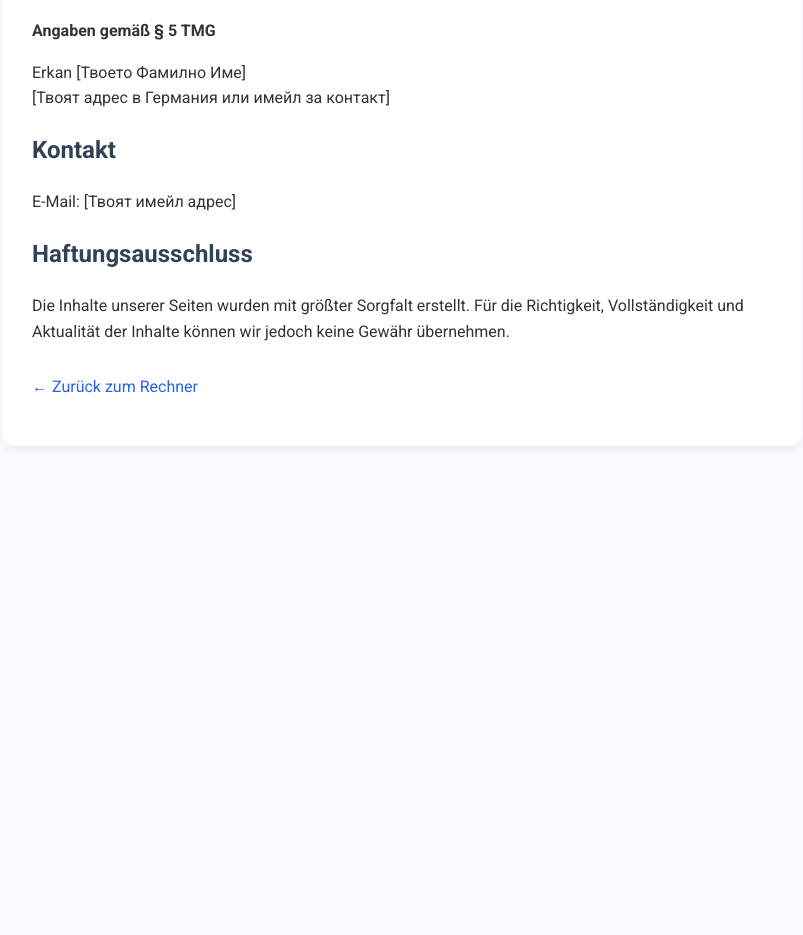
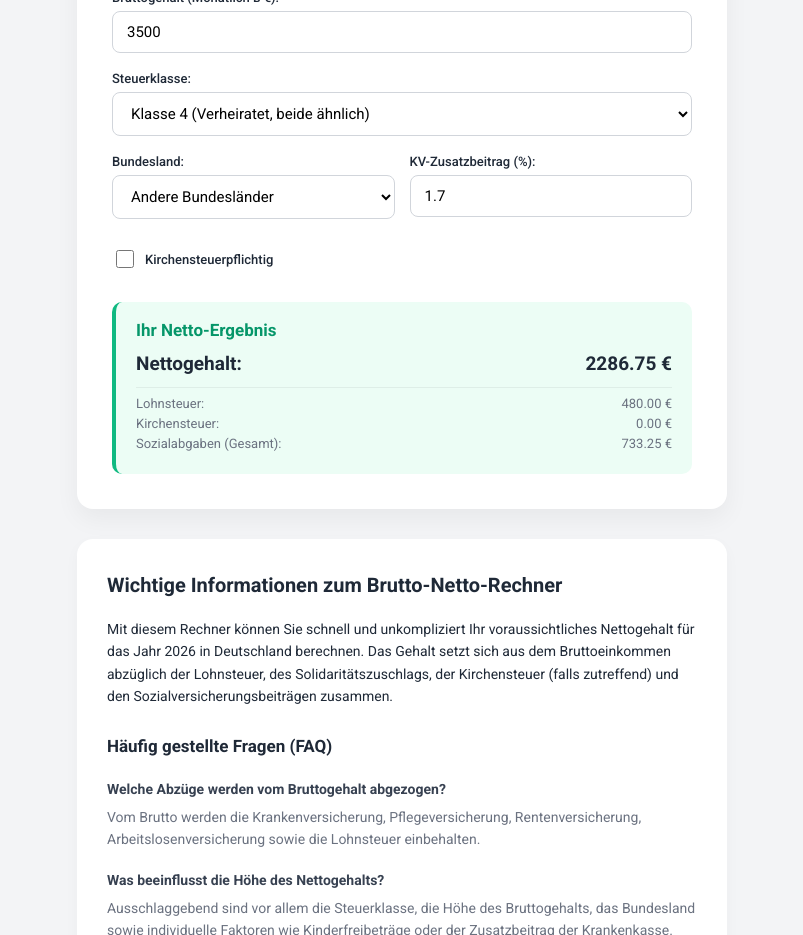
Before and after one commit to Erkan888/brutto-netto-rechner, a plain HTML site: page index.html in a window 1280 px wide. Shown: the part 158-1093 px from the top of the page, without its empty margins (238-1041 px from the left). Before the commit the page ends 800 px from the top, so only its background shows below. Drawn offline with Linux system fonts and the light colour scheme.

Commit message:
Update index.html

```diff
--- a/index.html
+++ b/index.html
@@ -3,31 +3,105 @@
 <head>
     <meta charset="UTF-8">
     <meta name="viewport" content="width=device-width, initial-scale=1.0">
-    <title>Impressum – Brutto-Netto-Rechner</title>
+    <title>Brutto Netto Rechner 2026 – Nettogehalt berechnen</title>
     <link href="https://fonts.googleapis.com/css2?family=Roboto:wght@400;500;700&display=swap" rel="stylesheet">
-    <style>
-        body { font-family: 'Roboto', sans-serif; line-height: 1.6; max-width: 800px; margin: 40px auto; padding: 0 20px; color: #333; background-color: #f8fafc; }
-        .container { background: #fff; padding: 30px; border-radius: 12px; box-shadow: 0 4px 6px rgba(0,0,0,0.05); }
-        h1 { color: #1e293b; border-bottom: 2px solid #e2e8f0; padding-bottom: 10px; }
-        h2 { color: #334155; margin-top: 20px; }
-        a { color: #2563eb; text-decoration: none; }
-        a:hover { text-decoration: underline; }
-    </style>
+    <link rel="stylesheet" href="style.css">
 </head>
 <body>
-    <div class="container">
-        <h1>Impressum</h1>
-        <p><strong>Angaben gemäß § 5 TMG</strong></p>
-        <p>Erkan [Твоето Фамилно Име]<br>
-        [Твоят адрес в Германия или имейл за контакт]</p>
+    <div class="main-wrapper">
+        <div class="calculator-container">
+            <div class="calculator-header">
+                <h1>Brutto-Netto-Rechner</h1>
+                <p class="subtitle">Nettogehalt für Deutschland online berechnen</p>
+            </div>
 
-        <h2>Kontakt</h2>
-        <p>E-Mail: [Твоят имейл адрес]</p>
+            <div class="calculator-body">
+                <div class="form-group">
+                    <label for="brutto">Bruttogehalt (Monatlich в €):</label>
+                    <input type="number" id="brutto" value="3500" step="50">
+                </div>
 
-        <h2>Haftungsausschluss</h2>
-        <p>Die Inhalte unserer Seiten wurden mit größter Sorgfalt erstellt. Für die Richtigkeit, Vollständigkeit und Aktualität der Inhalte können wir jedoch keine Gewähr übernehmen.</p>
+                <div class="form-group">
+                    <label for="steuerklasse">Steuerklasse:</label>
+                    <select id="steuerklasse">
+                        <option value="1">Klasse 1 (Ledig, keine Kinder)</option>
+                        <option value="2">Klasse 2 (Alleinerziehend)</option>
+                        <option value="3">Klasse 3 (Verheiratet, Alleinverdiener)</option>
+                        <option value="4" selected>Klasse 4 (Verheiratet, beide ähnlich)</option>
+                        <option value="5">Klasse 5 (Verheiratet, Partner in 3)</option>
+                        <option value="6">Klasse 6 (Zweitjob)</option>
+                    </select>
+                </div>
 
-        <p style="margin-top: 30px;"><a href="index.html">&larr; Zurück zum Rechner</a></p>
+                <div class="form-row">
+                    <div class="form-group half">
+                        <label for="bundesland">Bundesland:</label>
+                        <select id="bundesland">
+                            <option value="bayern">Bayern / Baden-Württemberg</option>
+                            <option value="sachsen">Sachsen (Abweichende Pflegeversicherung)</option>
+                            <option value="andere" selected>Andere Bundesländer</option>
+                        </select>
+                    </div>
+
+                    <div class="form-group half">
+                        <label for="kvZusatz">KV-Zusatzbeitrag (%):</label>
+                        <input type="number" id="kvZusatz" value="1.7" step="0.1">
+                    </div>
+                </div>
+
+                <div class="form-row checkbox-row">
+                    <label class="checkbox-label">
+                        <input type="checkbox" id="kirche"> Kirchensteuerpflichtig
+                    </label>
+                </div>
+            </div>
+
+            <div class="result-box" id="resultBox">
+                <h2>Ihr Netto-Ergebnis</h2>
+                <div class="result-item netto">
+                    <span>Nettogehalt:</span>
+                    <strong id="nettoResult">0.00 €</strong>
+                </div>
+                <div class="result-item-details">
+                    <div class="small">
+                        <span>Lohnsteuer:</span>
+                        <span id="taxResult">0.00 €</span>
+                    </div>
+                    <div class="small">
+                        <span>Kirchensteuer:</span>
+                        <span id="churchResult">0.00 €</span>
+                    </div>
+                    <div class="small">
+                        <span>Sozialabgaben (Gesamt):</span>
+                        <span id="socialResult">0.00 €</span>
+                    </div>
+                </div>
+            </div>
+        </div>
+
+        <!-- SEO Съдържание и ЧЗВ за Google -->
+        <section class="seo-content">
+            <h2>Wichtige Informationen zum Brutto-Netto-Rechner</h2>
+            <p>Mit diesem Rechner können Sie schnell und unkompliziert Ihr voraussichtliches Nettogehalt für das Jahr 2026 in Deutschland berechnen. Das Gehalt setzt sich aus dem Bruttoeinkommen abzüglich der Lohnsteuer, des Solidaritätszuschlags, der Kirchensteuer (falls zutreffend) und den Sozialversicherungsbeiträgen zusammen.</p>
+
+            <h3>Häufig gestellte Fragen (FAQ)</h3>
+            <div class="faq-item">
+                <h4>Welche Abzüge werden vom Bruttogehalt abgezogen?</h4>
+                <p>Vom Brutto werden die Krankenversicherung, Pflegeversicherung, Rentenversicherung, Arbeitslosenversicherung sowie die Lohnsteuer einbehalten.</p>
+            </div>
+            <div class="faq-item">
+                <h4>Was beeinflusst die Höhe des Nettogehalts?</h4>
+                <p>Ausschlaggebend sind vor allem die Steuerklasse, die Höhe des Bruttogehalts, das Bundesland sowie individuelle Faktoren wie Kinderfreibeträge oder der Zusatzbeitrag der Krankenkasse.</p>
+            </div>
+        </section>
+
+        <!-- Футър с юридически линкове -->
+        <footer style="text-align: center; margin: 40px 0; font-size: 14px; color: #64748b;">
+            <a href="impressum.html" style="margin-right: 20px; color: #64748b; text-decoration: none;">Impressum</a>
+            <a href="datenschutz.html" style="color: #64748b; text-decoration: none;">Datenschutz</a>
+        </footer>
     </div>
+
+    <script src="script.js"></script>
 </body>
 </html>
```
